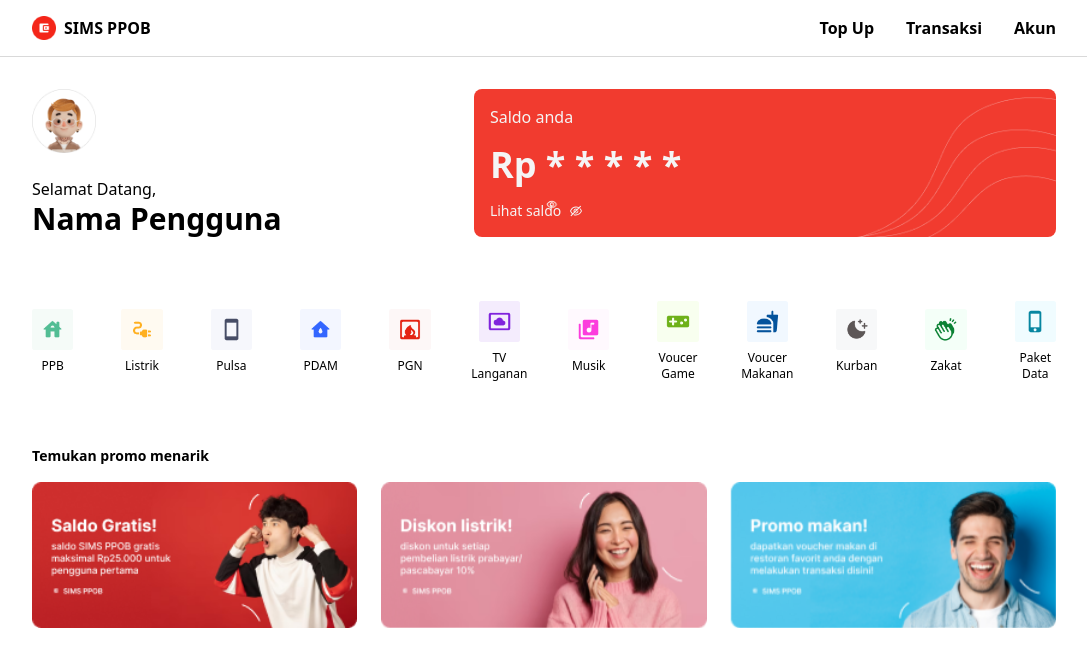
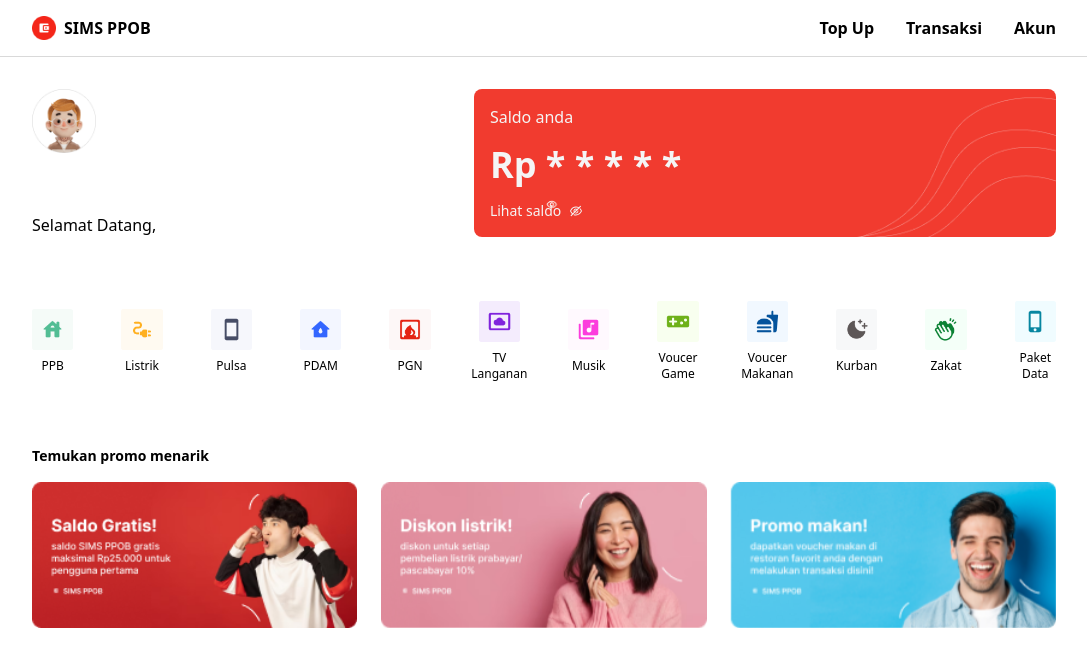
Before and after one commit to dhanakbar/sims-ppob-maulana, a React (Create React App) app: page / in a window 1280 px wide. Shown: the top 666 px of the page, without its empty margins (96-1183 px from the left). Built offline with nearby package versions, Linux system fonts and the light colour scheme; no server answers.

Commit message:
profile: add profil

```diff
--- a/src/components/balance/index.js
+++ b/src/components/balance/index.js
@@ -3,9 +3,11 @@ import { AiOutlineEye, AiOutlineEyeInvisible } from "react-icons/ai";
 import { useDispatch, useSelector } from "react-redux";
 import { getBalance } from "../../pages/store/actions/balanceActions";
 import { formatRupiah } from "../../helpers";
+import { getProfile } from "../../pages/store/actions/authActions";
 
 const Balance = () => {
   const { balance } = useSelector((state) => state.balance);
+  const { profile } = useSelector((state) => state.profile);
   const [isShowBalance, setIsShowBalance] = useState(false);
   const dispatch = useDispatch();
 
@@ -15,6 +17,7 @@ const Balance = () => {
 
   useEffect(() => {
     dispatch(getBalance());
+    dispatch(getProfile());
   }, [dispatch]);
 
   return (
@@ -28,7 +31,9 @@ const Balance = () => {
         />
         <div>
           <h4>Selamat Datang,</h4>
-          <h1 className="text-3xl font-semibold">Nama Pengguna</h1>
+          <h1 className="text-3xl font-semibold">
+            {profile?.data?.first_name}
+          </h1>
         </div>
       </div>
       <div
--- a/src/pages/home/index.js
+++ b/src/pages/home/index.js
@@ -85,7 +85,7 @@ const Home = () => {
       </Helmet>
       <Layout>
         {console.log(process.env.REACT_APP_API)}
-        <Balance username={"Nama Pengguna"} balance={"2000000"} />
+        <Balance />
         <section className="w-full md:py-8">
           <div
             className={`w-full grid grid-cols-4 sm:grid-cols-4 md:grid-cols-8 xl:grid-cols-12 place-items-center gap-4 md:gap-12`}
--- a/src/pages/prepaid/index.js
+++ b/src/pages/prepaid/index.js
@@ -18,7 +18,7 @@ const Prepaid = () => {
         <title>Dashboard</title>
       </Helmet>
       <Layout>
-        <Balance username={"Nama Pengguna"} balance={"2000000"} />
+        <Balance />
         <section className="w-full md:py-8">
           <div>
             <h4>Pembayaran</h4>
--- a/src/pages/store/reducers/reducers.js
+++ b/src/pages/store/reducers/reducers.js
@@ -1,8 +1,9 @@
 import { combineReducers } from "redux";
-import { loginReducer } from "./authReducers";
+import { getProfileReducer, loginReducer } from "./authReducers";
 import { getBalanceReducer } from "./balanceReducers";
 const reducer = combineReducers({
   login: loginReducer,
+  profile: getProfileReducer,
   balance: getBalanceReducer,
 });
 export default reducer;
--- a/src/pages/topup/index.js
+++ b/src/pages/topup/index.js
@@ -39,7 +39,7 @@ const TopUp = () => {
         <title>Dashboard</title>
       </Helmet>
       <Layout>
-        <Balance username={"Nama Pengguna"} balance={"2000000"} />
+        <Balance />
         <section className="w-full md:py-8">
           <div>
             <h4>Silakan masukkan</h4>
--- a/src/pages/transaction/index.js
+++ b/src/pages/transaction/index.js
@@ -11,7 +11,7 @@ const Transaction = () => {
         <title>Dashboard</title>
       </Helmet>
       <Layout>
-        <Balance username={"Nama Pengguna"} balance={"2000000"} />
+        <Balance />
         <section className="w-full py-8">
           <h4 className="font-semibold text-sm">Semua Transaksi</h4>
           <div className="py-4 flex flex-col gap-2">
```
